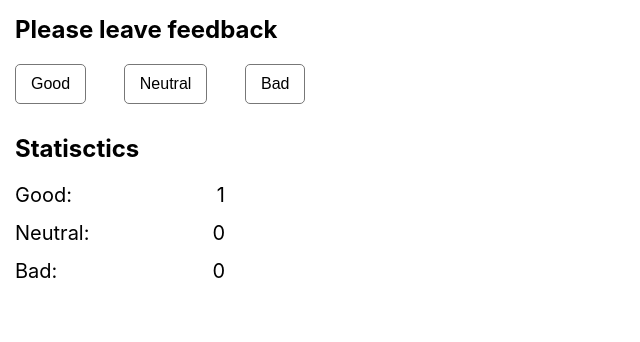
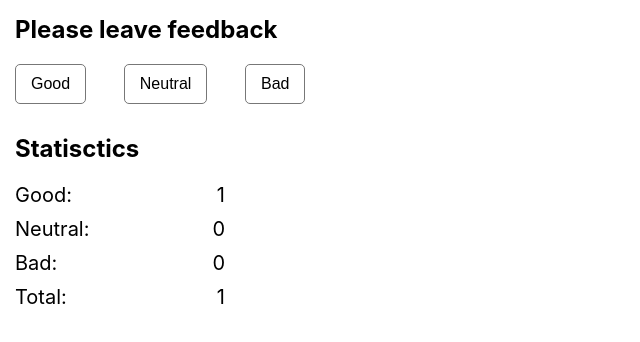
Before and after one commit to bohdan-ryzhko/goit-react-hw-04-feedback, a React (Create React App) app: page / in a window 1280 px wide. Both pictures are taken after a click on the button "Good". Shown: the top 342 px of the page, without its empty margins (0-640 px from the left). Built offline with nearby package versions, Linux system fonts and the light colour scheme.

Commit message:
add CountTotalFeedback

```diff
--- /dev/null
+++ b/src/components/CountTotalFeedback/CountTotalFeedback.jsx
@@ -0,0 +1,15 @@
+import PropTypes from 'prop-types';
+import { StatisticsInfo } from "../StatisticsList/StatisticsList.styled";
+
+export const CountTotalFeedback = ({ total }) => {
+	return (
+		<StatisticsInfo>
+			<span>Total: </span>
+			<span>{total}</span>
+		</StatisticsInfo>
+	)
+}
+
+CountTotalFeedback.propTypes = {
+	total: PropTypes.number.isRequired,
+}
--- a/src/components/FeedbackPage/FeedbackPage.jsx
+++ b/src/components/FeedbackPage/FeedbackPage.jsx
@@ -26,6 +26,8 @@ export const FeedbackPage = () => {
 			case "bad":
 				setBad(prev => prev + 1);
 				break;
+			default:
+				console.warn("Case not support :(");
 		}
 	}
 
--- a/src/components/StatisticsList/StatisticsList.jsx
+++ b/src/components/StatisticsList/StatisticsList.jsx
@@ -1,6 +1,6 @@
 import PropTypes from 'prop-types';
 
-// import { CountTotalFeedback } from 'components/CountTotalFeedback/CountTotalFeedback';
+import { CountTotalFeedback } from 'components/CountTotalFeedback/CountTotalFeedback';
 import { StatisticsBoard, StatisticsInfo } from "./StatisticsList.styled";
 // import { CountPositiveFeedbackPercentage } from 'components/CountPositiveFeedbackPercentage/CountPositiveFeedbackPercentage';
 
@@ -19,7 +19,7 @@ export const StatiscticsList = ({ good, neutral, bad, total, positivePercentage
 				<span>Bad: </span>
 				<span>{bad}</span>
 			</StatisticsInfo>
-			{/* <CountTotalFeedback total={total} /> */}
+			<CountTotalFeedback total={total} />
 			{/* <CountPositiveFeedbackPercentage positivePercentage={positivePercentage} /> */}
 		</StatisticsBoard>
 	)
```
